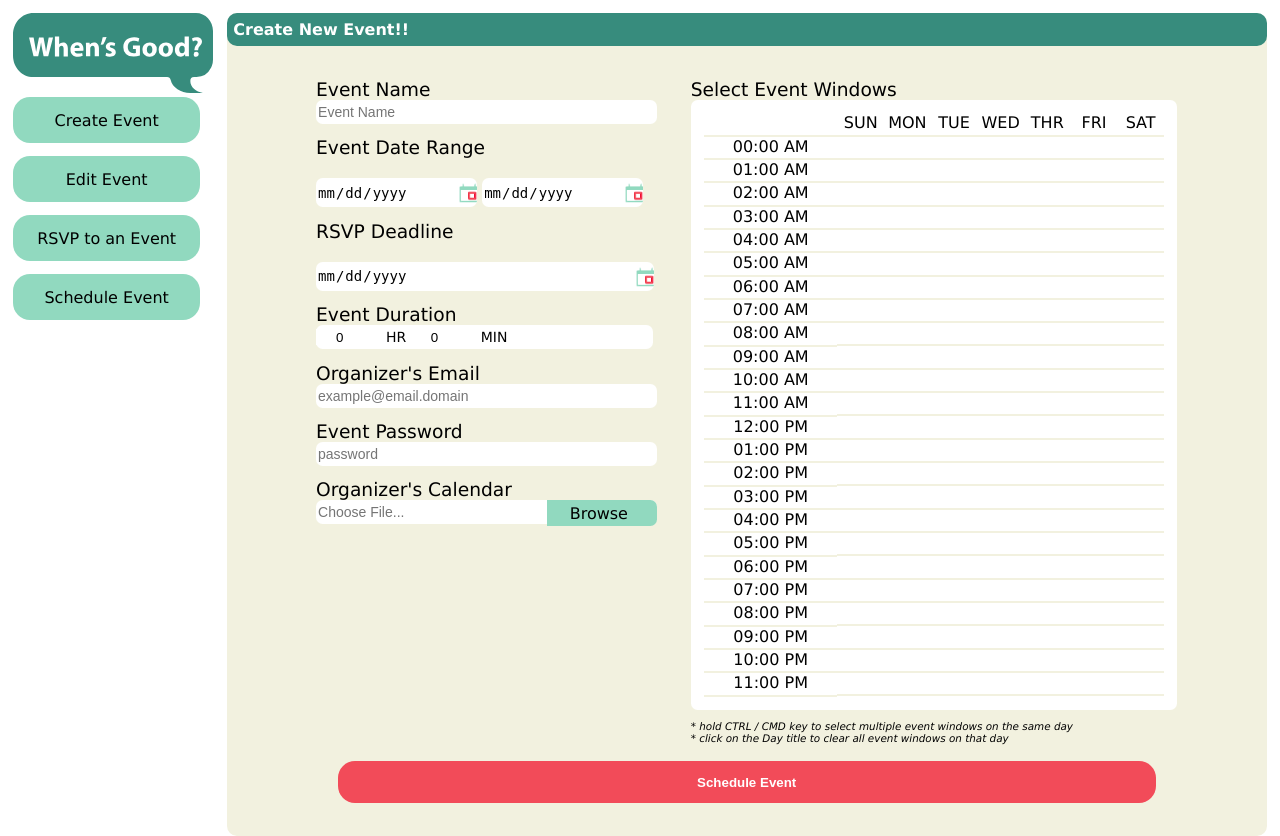
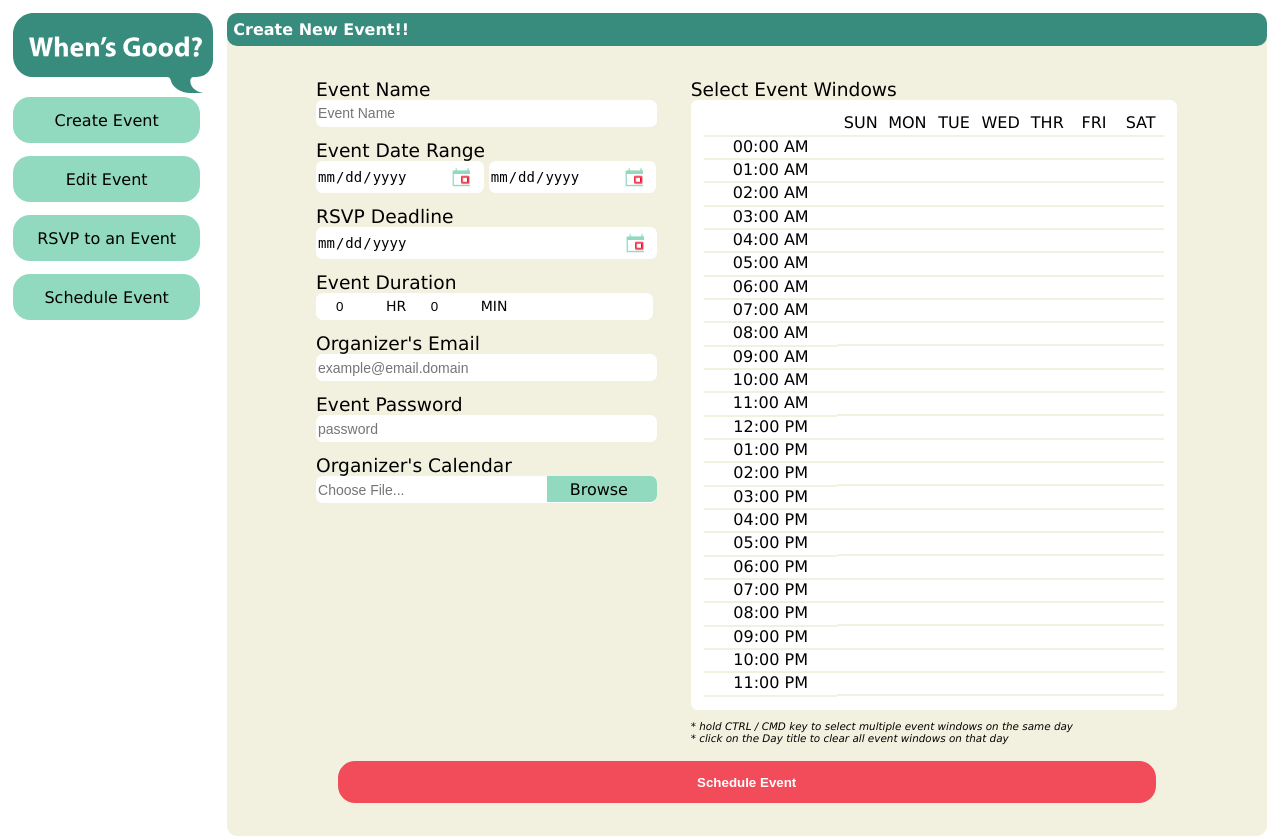
Before and after one commit to mySmurph/WhensGood, a PHP site: page /create_event.html in a window 1280 px wide. Run offline with PHP 8.4, Linux system fonts and the light colour scheme; some libraries are stand-ins or nearby versions.

Commit message:
Create_Event Pass TV

```diff
--- a/create_event.html
+++ b/create_event.html
@@ -1,6 +1,6 @@
 <!--  http://cis444.cs.csusm.edu/newso011/hw1.html  testing again 3-->
 
-<!DOCTYPE html PUBLIC "-//W3C//DTD XHTML 1.0 Strict//EN" "http://www.w3.org/TR/xhtml1/DTD/xhtml1-strict.dtd">
+<!DOCTYPE html>
 
 <html xmlns="http://www.w3.org/1999/xhtml" xml:lang="en" lang="en">
 
@@ -8,8 +8,8 @@
 <!--<meta charset = "UTF-8"/> not necessary according to Total Validator-->
 	<title>Create Event</title>
 	<link rel="stylesheet" type="text/css" href="stylesheet.css" />
-	<script src="https://code.jquery.com/jquery-1.12.4.js"></script>
-    <script src="https://code.jquery.com/ui/1.12.1/jquery-ui.js"></script>
+	<script type="text/javascript" src="https://code.jquery.com/jquery-1.12.4.js"></script>
+    <script type="text/javascript" src="https://code.jquery.com/ui/1.12.1/jquery-ui.js"></script>
 </head>
 
 <body>
@@ -37,50 +37,48 @@
 		Create New Event!!
 	</h1>
 
-	<form action="">
+	<form>
 
 		<div class="grid_container">
 				<div>
 					<ul>
 						<li>
-							<label>Event Name</label><br/>
-							<input class="text_input" type="text" id="event_name" />
+							<label aria-label="Give your event a name for people to know what the event is for.">Event Name<br/>
+							<input class="text_input" type="text" id="event_name" /></label>
 						</li>
 						<li>
-							<label>Event Date Range</label></br>
-							<input id="event_date_range_start" class="text_input half create" type="date" />
-							<input id="event_date_range_end" class="text_input half create" type="date" />
+							<label aria-label="Set the date range of when you would like your event to take place.">Event Date Range<br/></label>
+								<input id="event_date_range_start" class="text_input half calendar" type="date" aria-label= "event_date_range_start" />
+								<input id="event_date_range_end" class="text_input half calendar" type="date" aria-label="event_date_range_end"/>
 						</li>
 						<li>
-							<label>RSVP Deadline</label><br>
-							<input id="rsvp_deadline" class="text_input create" length = 24 type="date" />
+							<label aria-label="Let your guest know by what date they need to respond by.">RSVP Deadline<br/></label>
+							<input id="rsvp_deadline" class="text_input threeQuarters calendar" type="date" aria-label="rsvp_deadline" />
 						</li>
 						<li>
-							<label>Event Duration</label><br>
+							<label aria-label="Set the minimum amount of time you need for your event to take place.">Event Duration<br/></label>
 							<div class="text_input">
-                                <input type="number" class="durration_time" id="hr" min="0" max="12" value="0">HR</input>
-                                <input type="number" class="durration_time" id="min" min="0" max="60" step="15" value="0">MIN</input>
+									<input type="number" class="durration_time" id="hr" min="0" max="12" value="0" aria-label="Hours"/>HR
+									<input type="number" class="durration_time" id="min" min="0" max="60" step="15" value="0" aria-label="Minutes"/>MIN
 							</div>
 						</li>
 						<li>
-							<label>Organizer's Email</label><br />
-							<input class="text_input" type="email" id="organizers_email"></input>
+							<label aria-label="Enter your contact info.">Organizer's Email<br/>
+							<input class="text_input" type="email" id="organizers_email"/></label>
 						</li>
 						<li>
-							<label>Event Password</label><br>
-							<input class="text_input" type="password" id="event_password"></input>
+							<label aria-label="Set a password so you can access the scheduler later">Event Password<br/></label>
+							<input class="text_input" type="password" id="event_password"  aria-label="password"/>
 						</li>
 						<li>
-							<label>Organizer's Calendar</label><br>
-							<div>
-                                <label class="custom_file_upload" for="cal_upload">
-                                    <span class="file_upload_button_text">Browse</span>
-                                </label>
-                                <input type="text" class="text_input" readonly="readonly" id="choose_file"></input>
-                                <input id="cal_upload" class="create" type="file" value="browse"></input>
-							</div>
+							<label aria-label="Upload your own calendar so it can be acounted for just like the participents">Organizer's Calendar<br/></label>
+
+								<label class="custom_file_upload">
+									<span class="file_upload_button_text">Browse</span>
+								</label>
+									<input type="text" class="text_input" readonly="readonly" id="choose_file" aria-label="file field"/>
+									<input id="cal_upload" class="create" type="file" aria-label="file button"/>
 						</li>
-
 					</ul>
 
 				</div>
@@ -808,13 +806,16 @@
 							<li class="ui-widget-content" id = "SAT-2330">SAT-2330</li>
 							<li class="ui-widget-content" id = "SAT-2345">SAT-2345</li>
 						</ol>
+
 					</div>
 					<p class = "note">
 						* hold CTRL / CMD key to select multiple event windows on the same day <br/>
 						* click on the Day title to clear all event windows on that day
 					</p>
 				</div>
-		</div>
+
+			</div>
+
 		<button class="button span red" id = "button">Schedule Event</button>
 	</form>
 
--- a/stylesheet.css
+++ b/stylesheet.css
@@ -11,7 +11,7 @@ ul li{
 	padding-bottom: 10pt;
 }
 
-label{
+label, .label{
 	font-size: 14pt;
 }
 
@@ -142,7 +142,7 @@ main{
 	size: 24pt;
 }
 
-.create{
+.calendar{
     -webkit-appearance: button;
     -moz-appearance: button;
     /* appearance: button; */
@@ -150,11 +150,10 @@ main{
     border: none;
     border-radius: 10px;
     color: black;
-    margin-top: 20px;
     padding-bottom: 20px;
-    padding-top: 20px;
+	padding-top: 20px;
+	padding-right: 10pt;
     text-decoration: none;
-    width: 175px;
 }
 
 .text_input{
@@ -162,15 +161,18 @@ main{
     border: none;
     border-radius: 5pt;
     font-size: 14px;
-    padding-bottom: 3pt;
-    padding-top: 3pt;
+    padding-bottom: 4pt;
+    padding-top: 4pt;
     width: 253pt;
 }
 
 .half{
-	width:120pt;
+	width:115pt;
 }
 
+.threeQuarters{
+	width:245pt;
+}
 .durration_time{
     height: 14px;
     padding-left: 15pt;
```
